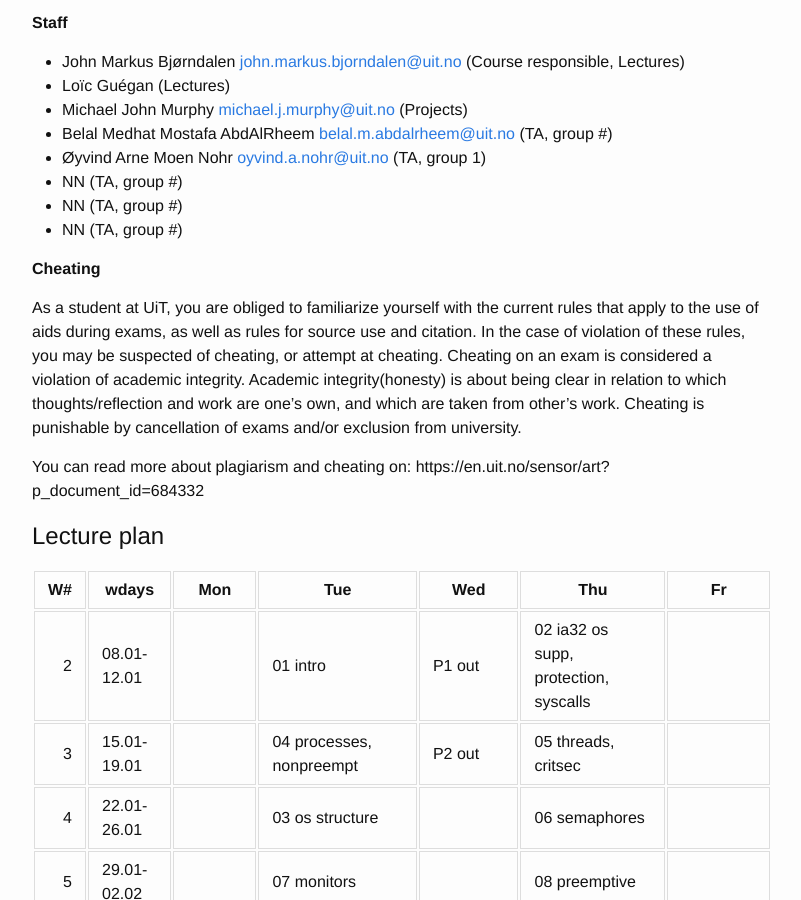
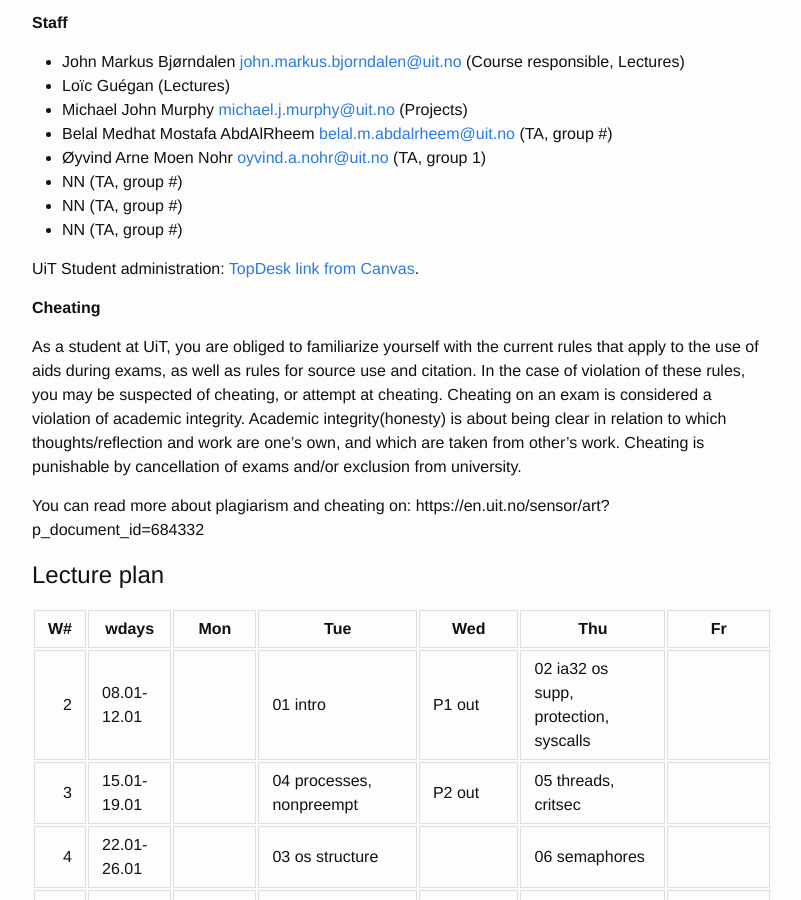
Before and after one commit to uit-inf-2201-s24/uit-inf-2201-s24.github.io, a Jekyll site: the page built from index.md, in a window 1280 px wide and 900 px high, scrolled down 429 px. Shown: the whole window, without its empty margins (238-1039 px from the left). Built offline with Jekyll 4.4.1, drawn with Linux system fonts in a browser that asks for light colours; our own code applies the rules of GitHub Pages for plain Markdown files.

Commit message:
reorg to make landing page slightly less confusing

```diff
--- a/index.md
+++ b/index.md
@@ -24,6 +24,8 @@ Note that this is the room allocation schedule, it does not say which days there
 * NN (TA, group #)
 * NN (TA, group #)
 * NN (TA, group #)
+
+UiT Student administration: [TopDesk link from Canvas](https://uit.topdesk.net/tas/public/ssp/1550ac93-3cae-443d-a606-4ac1b2e5e6e1).
 
 **Cheating**
 
```
Also changed, not shown: README-uit-template.md (added), README.md.
